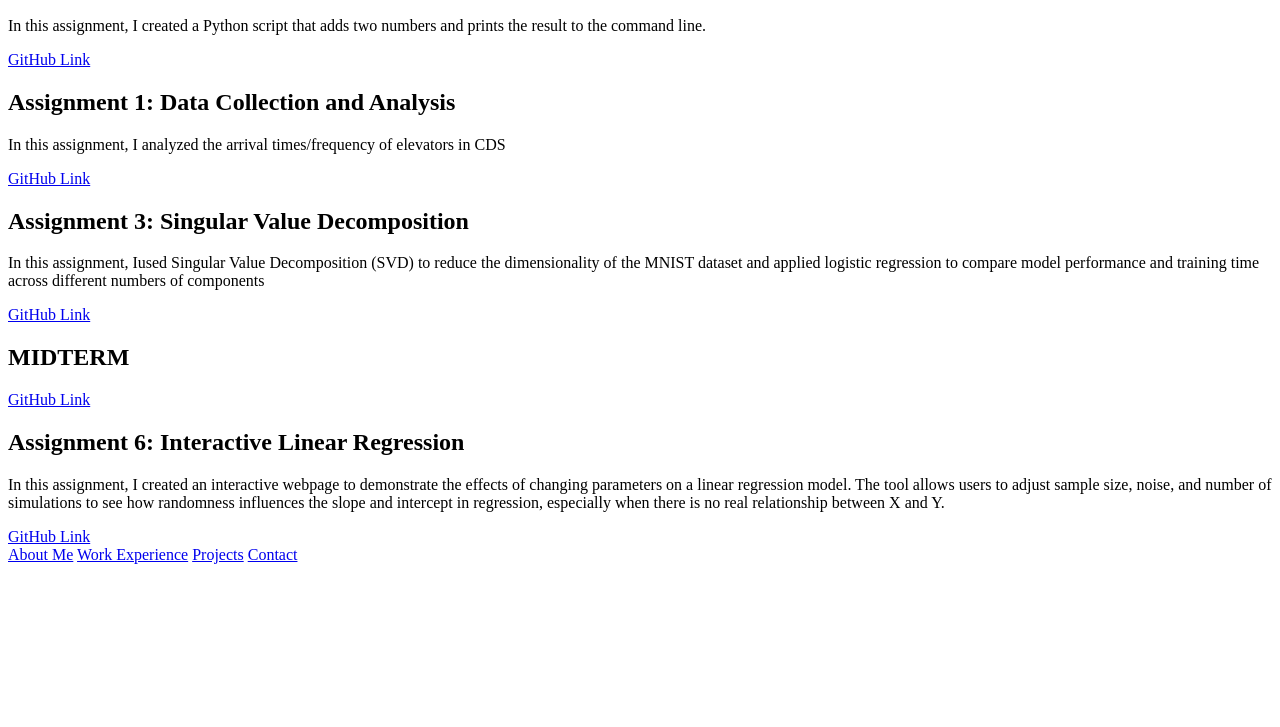
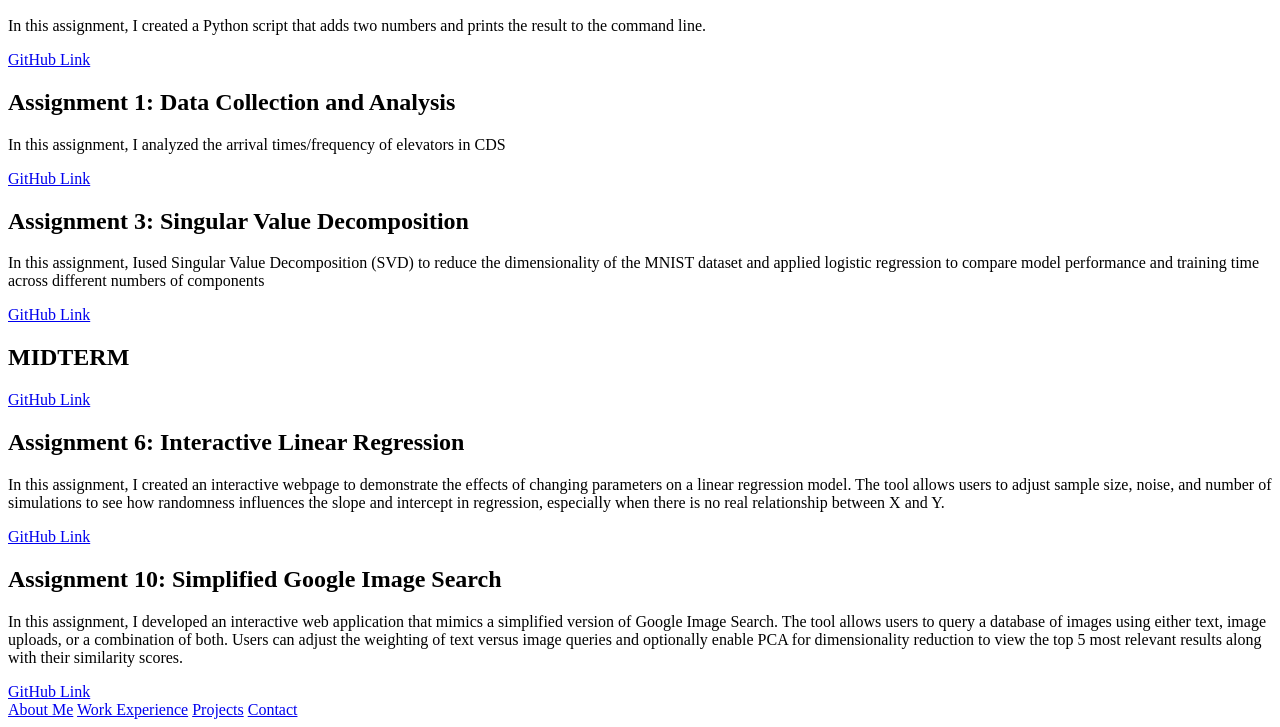
Before and after one commit to gavinpark123/gavinpark123.github.io, a plain HTML site: page assignments.html in a window 1280 px wide. Shown: the part 110-837 px from the top of the page. Before the commit the page ends 800 px from the top, so only its background shows below. Drawn offline with Linux system fonts and the light colour scheme.

Commit message:
Add Assignment 10

```diff
--- a/assignments.html
+++ b/assignments.html
@@ -22,6 +22,10 @@
         <h2>Assignment 6: Interactive Linear Regression</h2>
         <p>In this assignment, I created an interactive webpage to demonstrate the effects of changing parameters on a linear regression model. The tool allows users to adjust sample size, noise, and number of simulations to see how randomness influences the slope and intercept in regression, especially when there is no real relationship between X and Y.</p>
         <a href="https://github.com/gavinpark123/gpark-assignment-6.git" target="_blank">GitHub Link</a>
+        <h2>Assignment 10: Simplified Google Image Search</h2>
+        <p>In this assignment, I developed an interactive web application that mimics a simplified version of Google Image Search. The tool allows users to query a database of images using either text, image uploads, or a combination of both. Users can adjust the weighting of text versus image queries and optionally enable PCA for dimensionality reduction to view the top 5 most relevant results along with their similarity scores.</p>
+        <a href="https://github.com/gavinpark123/gpark-assignment-10.git" target="_blank">GitHub Link</a>
+
 
 
     </section>
```
